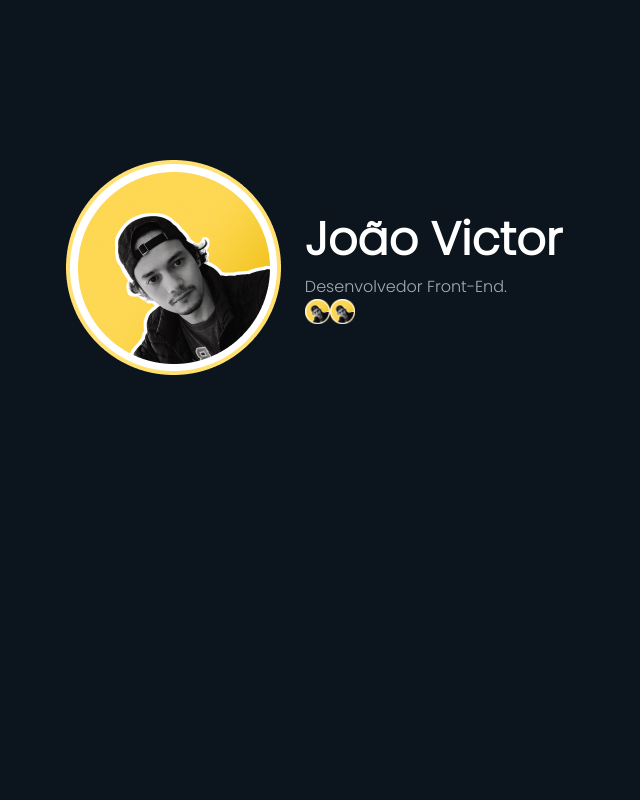
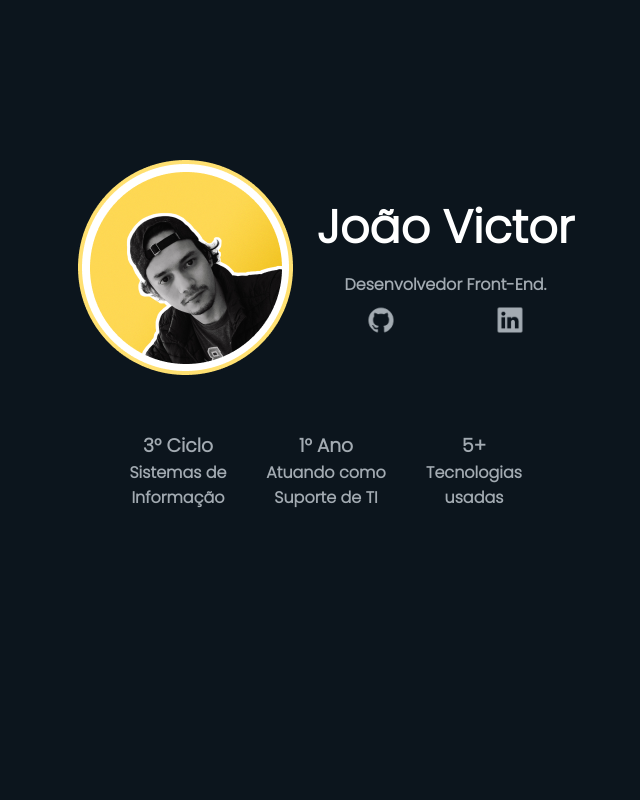
Before and after one commit to JoaoVictorBezerra/mywebsite, a Next.js app: page / in a window 1280 px wide. Shown: the top 800 px of the page, without its empty margins (314-954 px from the left). Built offline with nearby package versions, Linux system fonts and the light colour scheme.

Commit message:
ADD: Icons and Description

```diff
--- a/pages/index.js
+++ b/pages/index.js
@@ -2,6 +2,7 @@ import Head from 'next/head'
 import Image from 'next/image'
 import Footer from '../src/Components/Footer'
 import styles from '../styles/Home/Home.module.css'
+import Link from '../src/Components/Links'
 
 export default function Home() {
   return (
@@ -14,11 +15,27 @@ export default function Home() {
       <main className={styles.main}>
         <div className={styles.presentation}>
           <Image src="/myface.png" alt="João Victor" width={215} height={215} />
-          <div>
+          <div className={styles.presentationText}>
             <h1> João Victor </h1>
             <p>Desenvolvedor Front-End.</p>
-            <Image src="/myface.png" alt="João Victor" width={25} height={25} />
-            <Image src="/myface.png" alt="João Victor" width={25} height={25} />
+            <div className={styles.presentationIcons}>
+              <Link href="https://github.com/JoaoVictorBezerra" target="_blank"><Image src="/github.png" alt="João Victor" width={30} height={30} /></Link>
+              <Link href="https://www.linkedin.com/in/joão-victor-a62b62204/" target="_blank"><Image src="/linkedin.png" alt="João Victor" width={30} height={30} /></Link>
+            </div>
+          </div>
+        </div>
+        <div className={styles.experience}>
+          <div className={styles.gridExperience}>
+            <h3>3° Ciclo</h3>
+            <p>Sistemas de Informação</p>
+          </div>
+          <div className={styles.gridExperience}>
+            <h3>1° Ano</h3>
+            <p>Atuando como Suporte de TI</p>
+          </div>
+          <div className={styles.gridExperience}>
+            <h3>5+</h3>
+            <p>Tecnologias usadas</p>
           </div>
         </div>
       </main>
--- a/styles/Home/Home.module.css
+++ b/styles/Home/Home.module.css
@@ -20,20 +20,49 @@
   align-content: center;
 }
 
-.presentation div {
+.presentationText {
   flex-direction: column;
   align-items: center;
   align-content: center;
-  padding: 1.5rem;
+  padding: 0rem 0rem 0rem 1.5rem;
+  text-align: center;
 }
 
-.presentation h1 {
+.presentationText h1 {
   font-size: 46px;
-  margin: 0rem 0rem 0rem 0rem;
+  margin: 0rem 0rem 0.1rem 0rem;
 }
 
-.presentation p {
+.presentationText p {
+  font-weight: bold;
   font-size: 16px;
   color: #A3ABB2;
   margin: 0rem 0rem 0rem 0rem;
+  padding: 0.5rem;
 }
+
+.presentationIcons {
+  display: flex;
+  justify-content: space-around;
+}
+
+.experience {
+  display: flex;
+  flex-direction: row;
+}
+
+.gridExperience {
+  display: flex;
+  justify-content: center;
+  flex-direction: column;
+  text-align: center;
+  color: #A3ABB2;
+  font-weight: bold;
+}
+.gridExperience h3 {
+  margin: 3.5rem 0rem 0rem 0rem;
+}
+.gridExperience p {
+  width: 148px;
+  margin: 0rem;
+}
```
